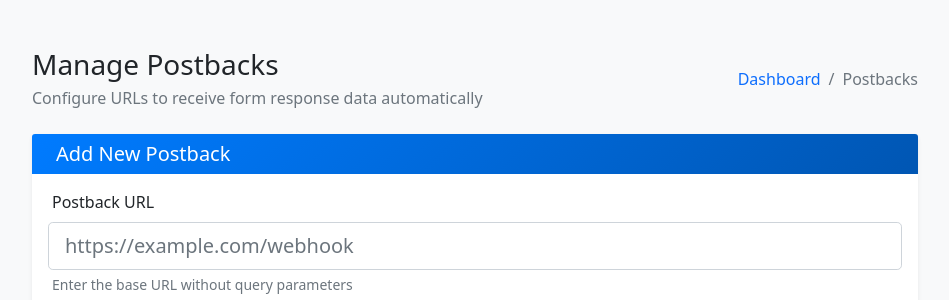
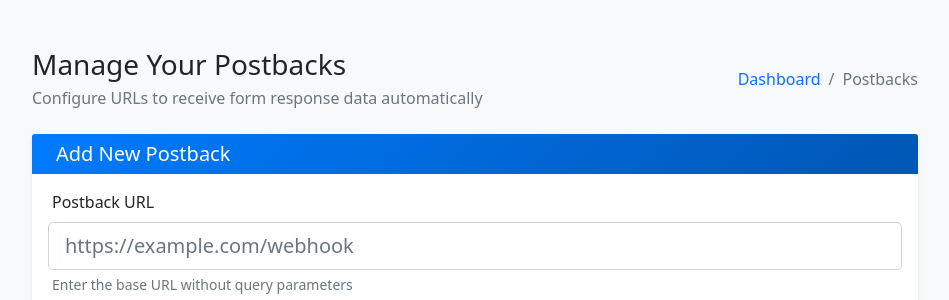
Before and after one commit to AyushSoni14/Google-Form-Clone, a Flask app: page /postbacks in a window 1280 px wide. Shown: the part 58-358 px from the top of the page, without its empty margins (165-1114 px from the left). Run offline with Flask 3, Linux system fonts and the light colour scheme; a user stored in the database is signed in; data comes from the database, SQL or seed files in the repository; some libraries are stand-ins or nearby versions.

Commit message:
Update manage_postbacks.html

```diff
--- a/templates/manage_postbacks.html
+++ b/templates/manage_postbacks.html
@@ -1,6 +1,6 @@
 {% extends "base.html" %}
 
-{% block title %}Manage Your Postbacks{% endblock %}
+{% block title %}Manage Postbacks{% endblock %}
 
 {% block content %}
 <div class="container-fluid px-4 py-4">
@@ -9,7 +9,7 @@
             <!-- Header Section -->
             <div class="d-flex justify-content-between align-items-center mb-4">
                 <div>
-                    <h1 class="h3 mb-1 text-gray-800">Manage Postbacks</h1>
+                    <h1 class="h3 mb-1 text-gray-800">Manage Your Postbacks</h1>
                     <p class="text-muted mb-0">Configure URLs to receive form response data automatically</p>
                 </div>
                 <nav aria-label="breadcrumb">
```
